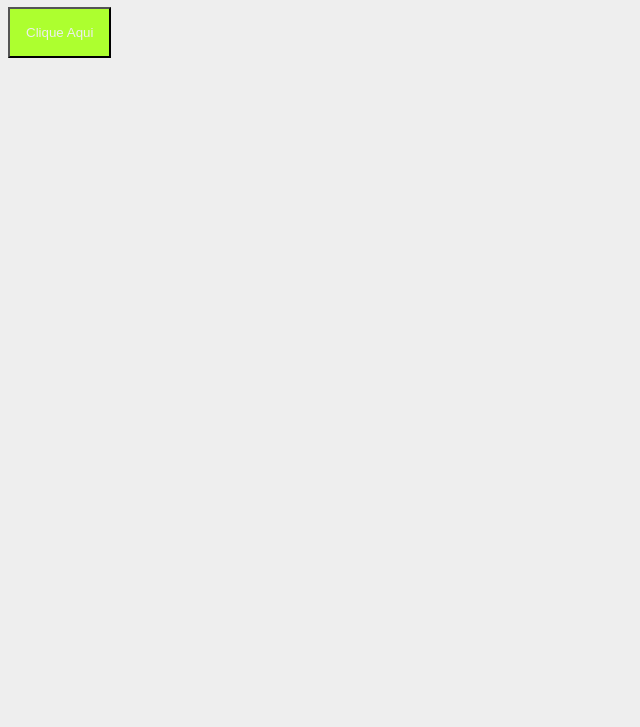
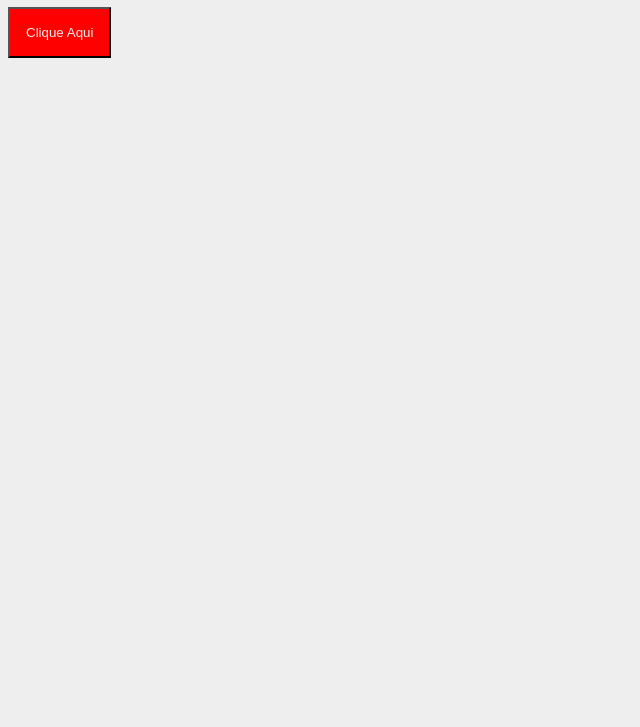
Before and after one commit to emmanuelmarcosdeoliveira/saas, a website: page source/index.html in a window 1280 px wide. Shown: the part 73-800 px from the top of the page, without its empty margins (0-640 px from the left). Drawn offline with Linux system fonts and the light colour scheme.

Commit message:
Variáves SASS

```diff
--- a/package.json
+++ b/package.json
@@ -1,5 +1,5 @@
 {
-  "name": "saas",
+  "name": "sass_modulo-15",
   "version": "1.0.0",
   "description": "",
   "main": "index.js",
@@ -9,7 +9,7 @@
   },
   "author": "",
   "license": "ISC",
-  "devDependencies": {
-    "saas": "^1.0.0"
+  "dependencies": {
+    "sass": "^1.63.2"
   }
 }
--- a/source/index.html
+++ b/source/index.html
@@ -14,7 +14,7 @@
       <h1>Nome do Site</h1>
     </div>
   </header>
-  <button class="sucesso" type="button">Clique Aqui</button>
+  <button class="teste" type="button">Clique Aqui</button>
 </body>
 
 </html>
--- a/source/main.scss
+++ b/source/main.scss
@@ -14,10 +14,11 @@ button {
   padding: 16px;
   background-color: $corSecundaria;
   color: $corPrincipal;
-&:hover{
+  &:hover {
     background-color: #e23399;
   }
-&.sucesso {
-  background-color: greenyellow;
+  &.teste
+   {
+    background-color: red;
   }
 }
```
Also changed, not shown: build/main.css, 3 other files. Lines whose indentation alone changed are shown as unchanged.
